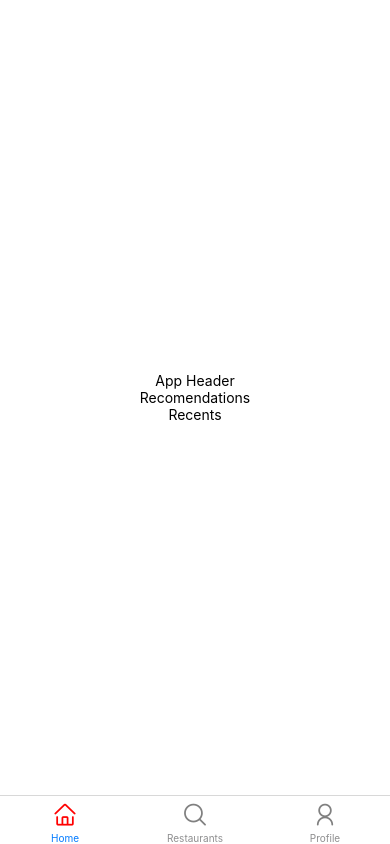
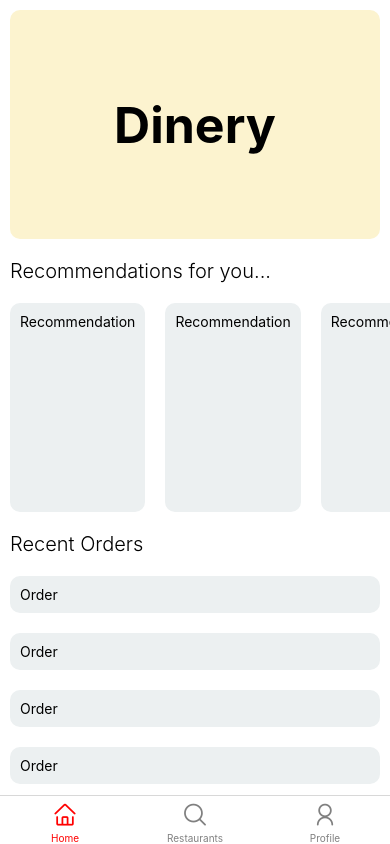
Before and after one commit to jasmynej14/RestaurantChooser, a React Native app: screen /Home in a window 390 px wide. Built offline with nearby package versions, Linux system fonts and the light colour scheme.

Commit message:
home screen layout

```diff
--- a/App.js
+++ b/App.js
@@ -1,36 +1,37 @@
 import { StatusBar } from 'expo-status-bar';
 import React from 'react';
 import { NavigationContainer } from '@react-navigation/native';
-import { createNativeStackNavigator } from '@react-navigation/native-stack';
 import { createBottomTabNavigator } from '@react-navigation/bottom-tabs';
 import HomeScreen from './screens/HomeScreen';
-import SearchScreen from './screens/SearchScreen';
-import AboutScreen from './screens/AboutScreen';
-import RestaurantInfo from './screens/RestaurantInfo';
 import ProfileScreen from './screens/ProfileScreen';
 import Restaurants from './screens/Restaurants';
 import Icon from 'react-native-vector-icons/AntDesign'
-const Stack = createNativeStackNavigator();
+import { TouchableOpacity, Text, View,Image } from 'react-native';
 const Tab = createBottomTabNavigator();
-export default function App() {
+export default function App({ route }) {
   return (
     <NavigationContainer>
 
-        <Tab.Navigator>
+        <Tab.Navigator screenOptions={{
+          tabBarActiveTintColor:"red",
+          tabBarInactiveTintColor:"gray"
+        }}>
+
           <Tab.Screen name="Home" component={HomeScreen}
           options={{
-            tabBarIcon:(focused) => (<Icon name="home" size={25} color={focused? "red" : "black"}/>),
+            tabBarIcon:({focused}) => (<Icon name="home" size={25} color={focused? "red" : "gray"}/>),
             headerShown:false
           }}/>
           <Tab.Screen name="Restaurants" component={Restaurants}
           options={{
-            tabBarIcon: (focused) => (<Icon name="search1" size={25} color={focused? "gray" : "black"}/>),
+            tabBarIcon: ({focused}) => (<Icon name="search1" size={25} color={focused? "red" : "gray"}/>),
             headerShown:false
           }}
           />
           <Tab.Screen name="Profile" component={ProfileScreen}
             options={{
-              tabBarIcon: (focused) => (<Icon name="user" size={25} color={focused? "gray" : "black"}/>)
+              tabBarIcon: ({focused}) => (<Icon name="user" size={25} color={focused? "red" : "gray"}/>),
+              headerShown:false
             }}
           />
         </Tab.Navigator>
--- a/package.json
+++ b/package.json
@@ -8,6 +8,7 @@
     "eject": "expo eject"
   },
   "dependencies": {
+    "@react-native-async-storage/async-storage": "^1.15.9",
     "@react-navigation/bottom-tabs": "^6.0.7",
     "@react-navigation/native": "^6.0.4",
     "@react-navigation/native-stack": "^6.2.2",
--- a/screens/HomeScreen.js
+++ b/screens/HomeScreen.js
@@ -1,18 +1,43 @@
 import React from 'react';
-import { TouchableOpacity, Text, View,Image } from 'react-native';
+import { TouchableOpacity, Text, View,Image,ScrollView } from 'react-native';
 import homeStyles from '../styles/home';
 export default function HomeScreen({ navigation }){
     return(
         <View style={homeStyles.container}>
-           <View>
-               <Text>App Header</Text>
+           <View style={homeStyles.header}>
+               <Text style={homeStyles.title}>Dinery</Text>
            </View>
-           <View>
-               <Text>Recomendations</Text>
-           </View>
-           <View>
-               <Text>Recents</Text>
-           </View>
+           <Text style={{fontSize:20,fontWeight:300,margin:10}}>Recommendations for you...</Text>
+           <ScrollView style={homeStyles.recs} horizontal={true}>
+
+               <TouchableOpacity style={homeStyles.rec}>
+                   <Text>Recommendation</Text>
+               </TouchableOpacity>
+               <TouchableOpacity style={homeStyles.rec}>
+                   <Text>Recommendation</Text>
+               </TouchableOpacity>
+               <TouchableOpacity style={homeStyles.rec}>
+                   <Text>Recommendation</Text>
+               </TouchableOpacity>
+               <TouchableOpacity style={homeStyles.rec}>
+                   <Text>Recommendation</Text>
+               </TouchableOpacity>
+           </ScrollView>
+           <Text style={{fontSize:20,fontWeight:300,margin:10}}>Recent Orders</Text>
+           <ScrollView style={homeStyles.recents}>
+               <TouchableOpacity style={homeStyles.order}>
+                   <Text>Order</Text>
+               </TouchableOpacity>
+               <TouchableOpacity style={homeStyles.order}>
+                   <Text>Order</Text>
+               </TouchableOpacity>
+               <TouchableOpacity style={homeStyles.order}>
+                   <Text>Order</Text>
+               </TouchableOpacity>
+               <TouchableOpacity style={homeStyles.order}>
+                   <Text>Order</Text>
+               </TouchableOpacity>
+           </ScrollView>
         </View>
     )
 }
--- a/screens/ProfileScreen.js
+++ b/screens/ProfileScreen.js
@@ -1,6 +1,6 @@
 import React from 'react';
 import { TouchableOpacity, Text, View,Image } from 'react-native';
-
+import AsyncStorage from '@react-native-async-storage/async-storage';
 export default function ProfileScreen(){
 
     return(
--- a/styles/home.js
+++ b/styles/home.js
@@ -4,37 +4,38 @@ const homeStyles = StyleSheet.create({
     container:{
         flex:1,
         backgroundColor: '#fff',
-        justifyContent: 'center',
-        alignItems:'center'
+
+
     },
     title:{
-        fontSize:30,
+        fontSize:50,
         fontWeight:"bold",
         textAlign:"center"
     },
-    navBox:{
-        flex:0.5,
-        width:"75%",
-        backgroundColor:"#FFA07A",
-        alignItems:'center',
-        justifyContent:'center'
+    header:{
+        flex:1,
+        backgroundColor:"#FCF3CF",
+        margin:10,
+        borderRadius:10,
+        justifyContent:"center"
     },
-    navItem:{
-        backgroundColor:'#FFD700',
-        minWidth:"50%",
-        margin:5,
-        padding:5,
-        borderRadius:50,
-        borderColor:"#BDB76B",
-        borderWidth:5
+    recs:{
+        flex:4
     },
-    navText:{
-        fontSize:20,
-        textAlign:"center"
+    recents:{
+        flex:4,
     },
-    image:{
-        width:100,
-        height:100
+    rec:{
+        backgroundColor:"#ECF0F1",
+        margin:10,
+        padding:10,
+        borderRadius:10
+    },
+    order:{
+        backgroundColor:"#ECF0F1",
+        margin:10,
+        padding:10,
+        borderRadius:10
     }
 })
 export default homeStyles;
```
Also changed, not shown: 1 other file (tests, documents, lock files or other folders).
